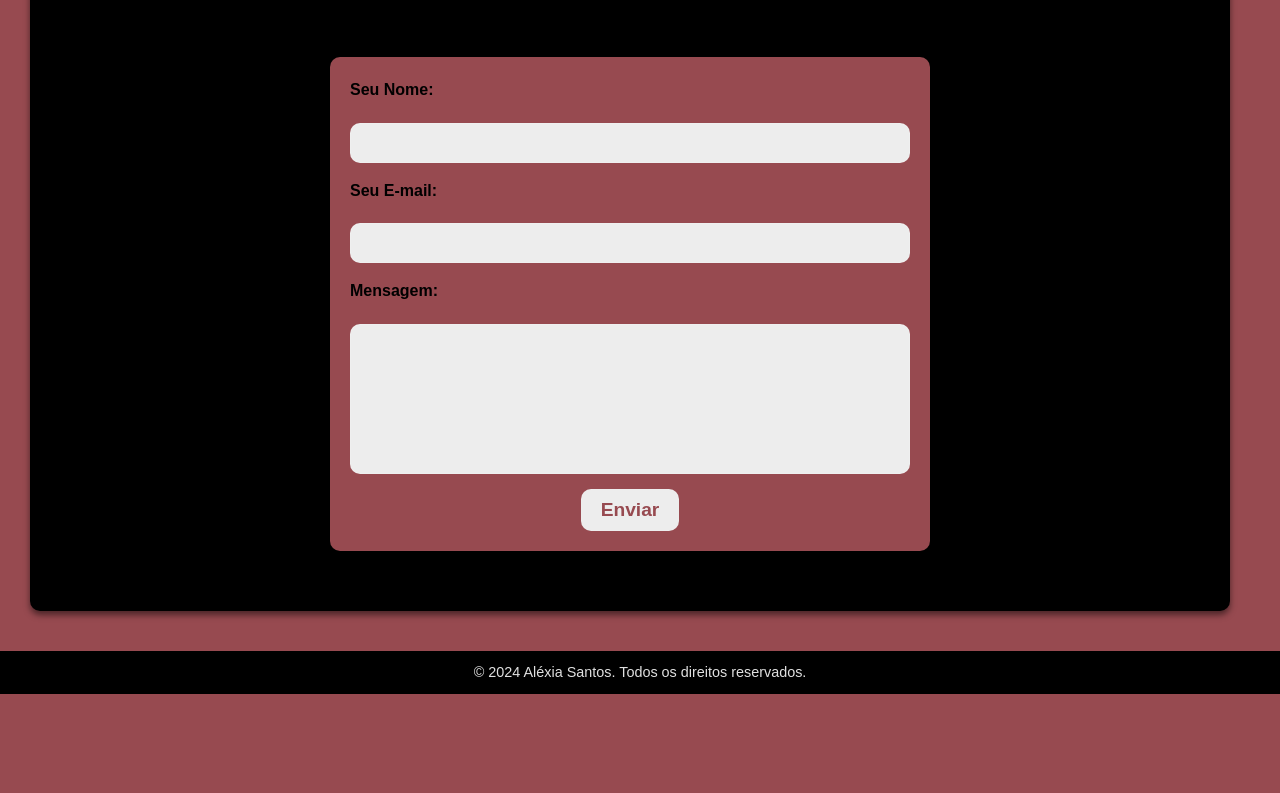
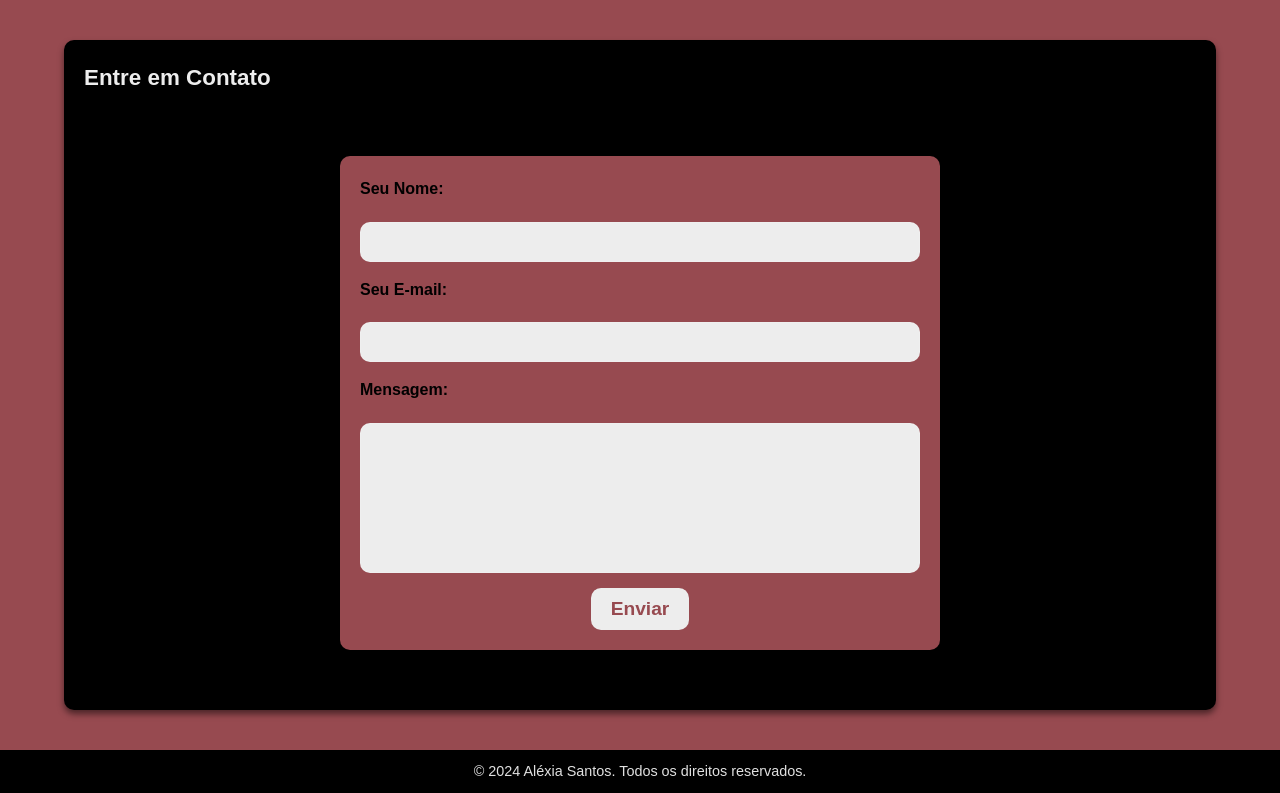
Before and after one commit to alexiasantos/portif-lio, a plain HTML site: page index.html in a window 1280 px wide. Shown: the part 1697-2490 px from the top of the page. Before the commit the page ends 2391 px from the top, so only its background shows below. Drawn offline with nearby package versions, Linux system fonts and the light colour scheme.

Commit message:
alinhamento dos cards

```diff
--- a/style.css
+++ b/style.css
@@ -21,9 +21,14 @@ body {
     color: var(--cor-secundaria);
     font-weight: 200;
     line-height: 1.6;
+    display: flex;
+    align-items: center;
+    justify-content: center;
+    flex-direction: column;
 }
 
 header {
+    width: 100%;
     padding: 20px 0;
     background-color: var(--cor-secundaria);
     box-shadow: 0 4px 8px rgba(0, 0, 0, 0.5);
@@ -70,6 +75,12 @@ header {
 
 .menu-itens a:hover {
     color: var(--cor-fundo);
+}
+.secao{
+    width: 90%;
+}
+footer{
+    width: 100%;
 }
 
 @media (max-width: 768px) {
```
